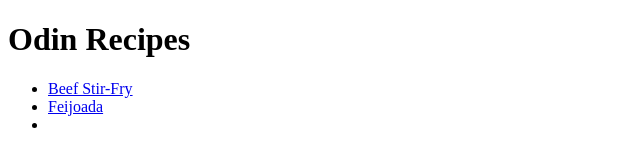
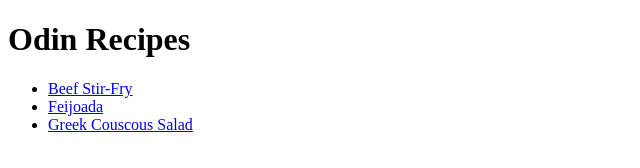
Before and after one commit to julienhouessou/odin-recipes, a plain HTML site: page index.html in a window 1280 px wide. Shown: the whole page, without its empty margins (0-640 px from the left). Drawn offline with Linux system fonts and the light colour scheme.

Commit message:
Update homepage with link to Greek couscous salad

```diff
--- a/index.html
+++ b/index.html
@@ -9,7 +9,7 @@
         <ul>
             <li><a href="./recipes/beef-stir-fry.html" target="_blank">Beef Stir-Fry</a></li>
             <li><a href="./recipes/feijoada.html" target="_blank">Feijoada</a></li>
-            <li><a href="" target="_blank"></a></li>
+            <li><a href="./recipes/greek-couscous-salad.html" target="_blank">Greek Couscous Salad</a></li>
         </ul>
     </body>
 </html>
```
